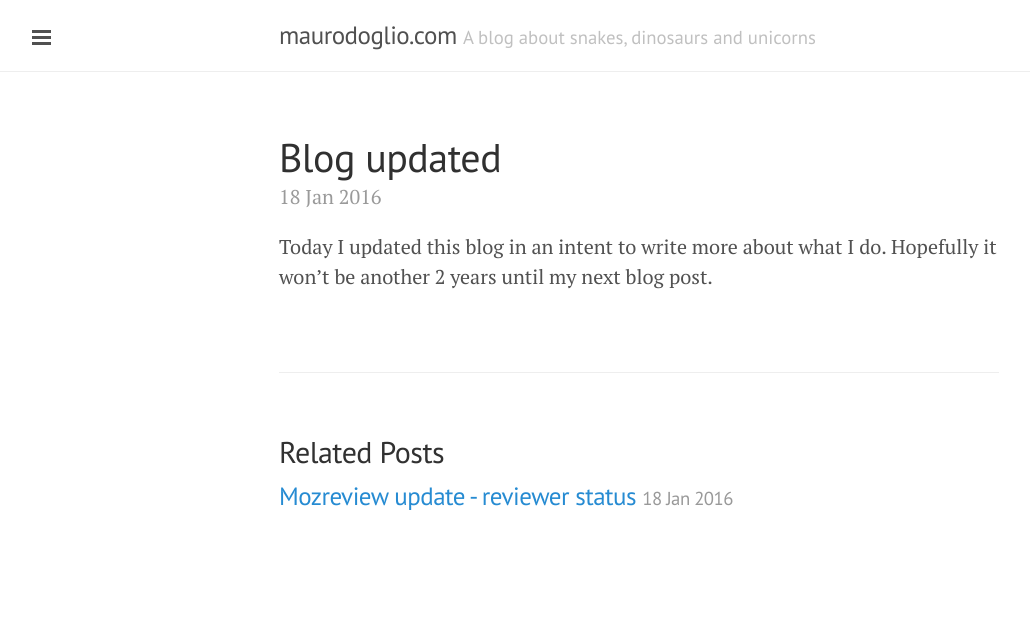
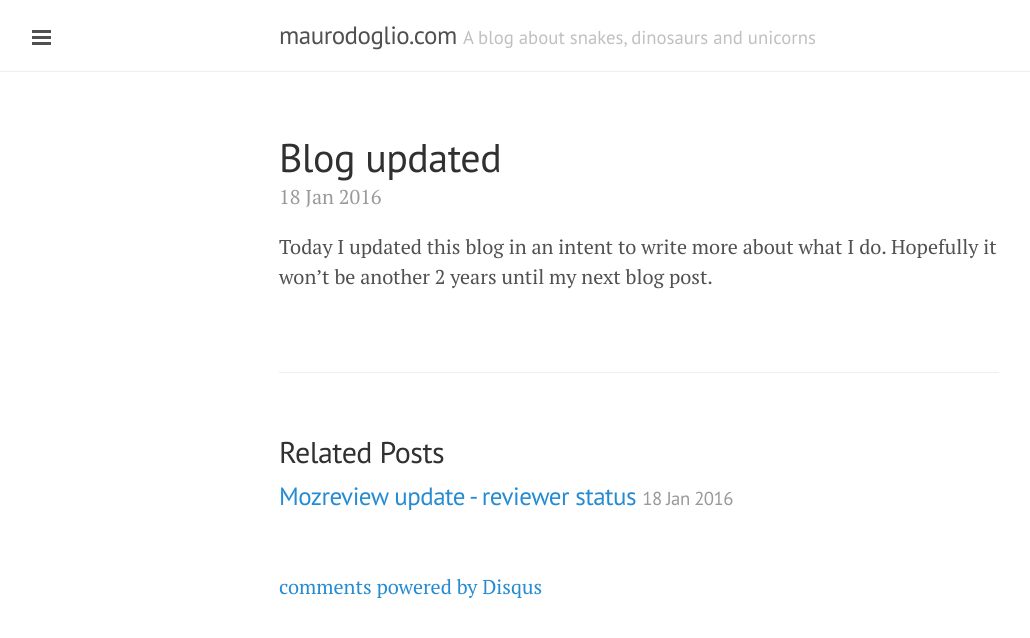
Before and after one commit to maurodoglio/maurodoglio.github.io, a Jekyll site: the page built from _posts/2016-01-18-blog-updated.markdown, in a window 1280 px wide. Shown: the top 638 px of the page, without its empty margins (1-1031 px from the left). Built offline with Jekyll 4.4.1, drawn with Linux system fonts in a browser that asks for light colours; comment, search, counter and statistics services are not loaded; part of the change alters nothing that is shown.

Commit message:
Simplify how disqus comments and ga tracking code are embedded

```diff
--- a/_config.yml
+++ b/_config.yml
@@ -6,32 +6,10 @@ title: maurodoglio.com
 tagline: A blog about snakes, dinosaurs and unicorns
 description: This is the personal blog post of Mauro Doglio.
 paginate: 10
-comments :
-  provider : disqus
-  disqus :
-    short_name : maurodogliocom
-  livefyre :
-    site_id : 123
-  intensedebate :
-    account : 123abc
-  facebook :
-    appid : 123
-    num_posts: 5
-    width: 580
-    colorscheme: light
+comments: true
 
-# Settings for analytics helper
-# Set 'provider' to the analytics provider you want to use.
-# Set 'provider' to false to turn analytics off globally.
-#
-analytics :
-  provider : google
-  google :
-      tracking_id : 'UA-30883241-1'
-  getclicky :
-    site_id :
-  mixpanel :
-      token : '_MIXPANEL_TOKEN_'
+# Settings for google analytics
+ga_tracking_id : 'UA-30883241-1'
 
 gems:
   - jemoji
--- /dev/null
+++ b/_includes/comments.html
@@ -0,0 +1,18 @@
+{% if page and site.comments %}
+<!-- Add Disqus comments. -->
+<div id="disqus_thread"></div>
+<script type="text/javascript">
+  /* * * CONFIGURATION VARIABLES: EDIT BEFORE PASTING INTO YOUR WEBPAGE * * */
+  var disqus_shortname = 'maurodogliocom'; // required: replace example with your forum shortname
+  var disqus_identifier = "{{ site.disqusid }}{{ page.url | replace:'index.html','' }}";
+
+  /* * * DON'T EDIT BELOW THIS LINE * * */
+  (function() {
+    var dsq = document.createElement('script'); dsq.type = 'text/javascript'; dsq.async = true;
+    dsq.src = '//' + disqus_shortname + '.disqus.com/embed.js';
+    (document.getElementsByTagName('head')[0] || document.getElementsByTagName('body')[0]).appendChild(dsq);
+  })();
+</script>
+<noscript>Please enable JavaScript to view the <a href="http://disqus.com/?ref_noscript">comments powered by Disqus.</a></noscript>
+<a href="http://disqus.com" class="dsq-brlink">comments powered by <span class="logo-disqus">Disqus</span></a>
+{% endif %}
--- /dev/null
+++ b/_includes/google_analytics.html
@@ -0,0 +1,10 @@
+<script>
+  (function(i,s,o,g,r,a,m){i['GoogleAnalyticsObject']=r;i[r]=i[r]||function(){
+  (i[r].q=i[r].q||[]).push(arguments)},i[r].l=1*new Date();a=s.createElement(o),
+  m=s.getElementsByTagName(o)[0];a.async=1;a.src=g;m.parentNode.insertBefore(a,m)
+  })(window,document,'script','//www.google-analytics.com/analytics.js','ga');
+
+  ga('create', '{{ site.ga_tracking_id }}', 'maurodoglio.com');
+  ga('send', 'pageview');
+
+</script>
--- a/_layouts/default.html
+++ b/_layouts/default.html
@@ -22,9 +22,10 @@
       <div class="container content">
         {{ content }}
       </div>
+
     </div>
 
     <label for="sidebar-checkbox" class="sidebar-toggle"></label>
-
+    {% include google_analytics.html %}
   </body>
 </html>
--- a/_layouts/post.html
+++ b/_layouts/post.html
@@ -23,3 +23,4 @@ layout: default
     {% endfor %}
   </ul>
 </div>
+{% include comments.html %}
```
